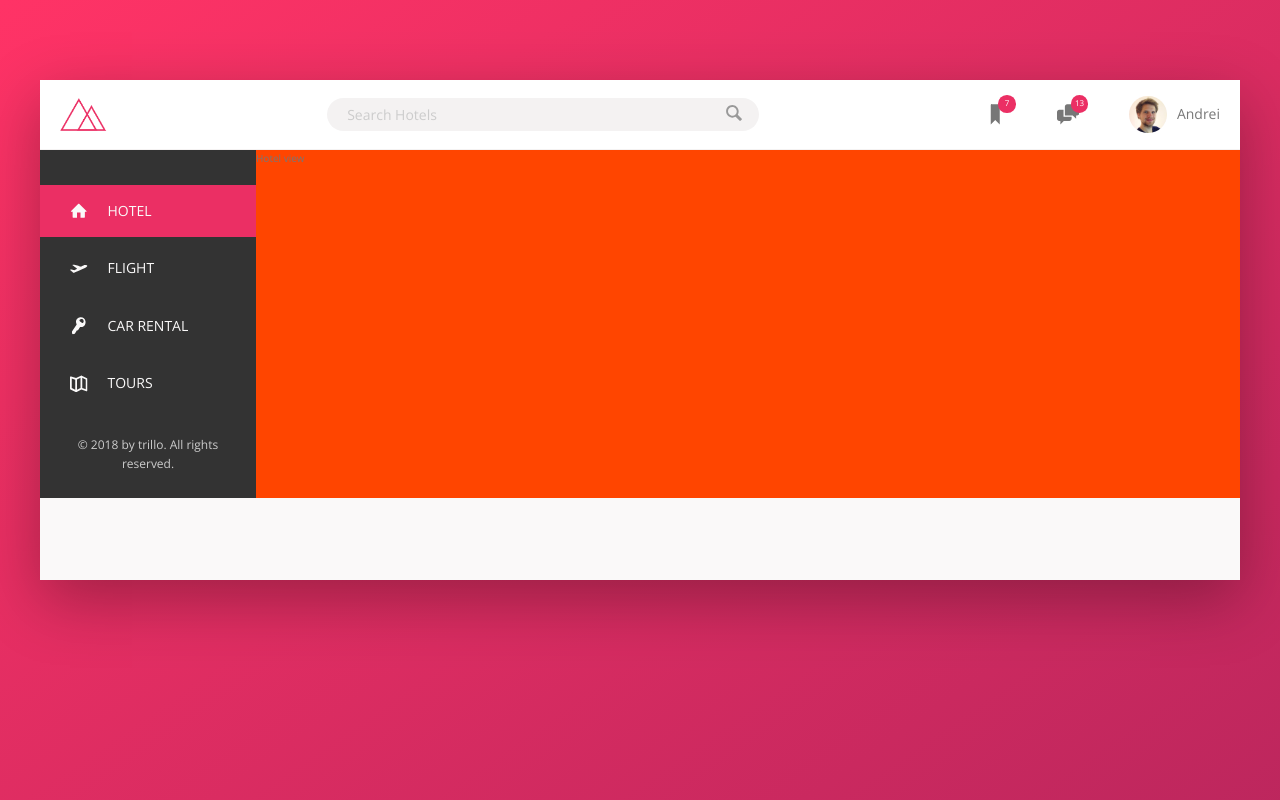
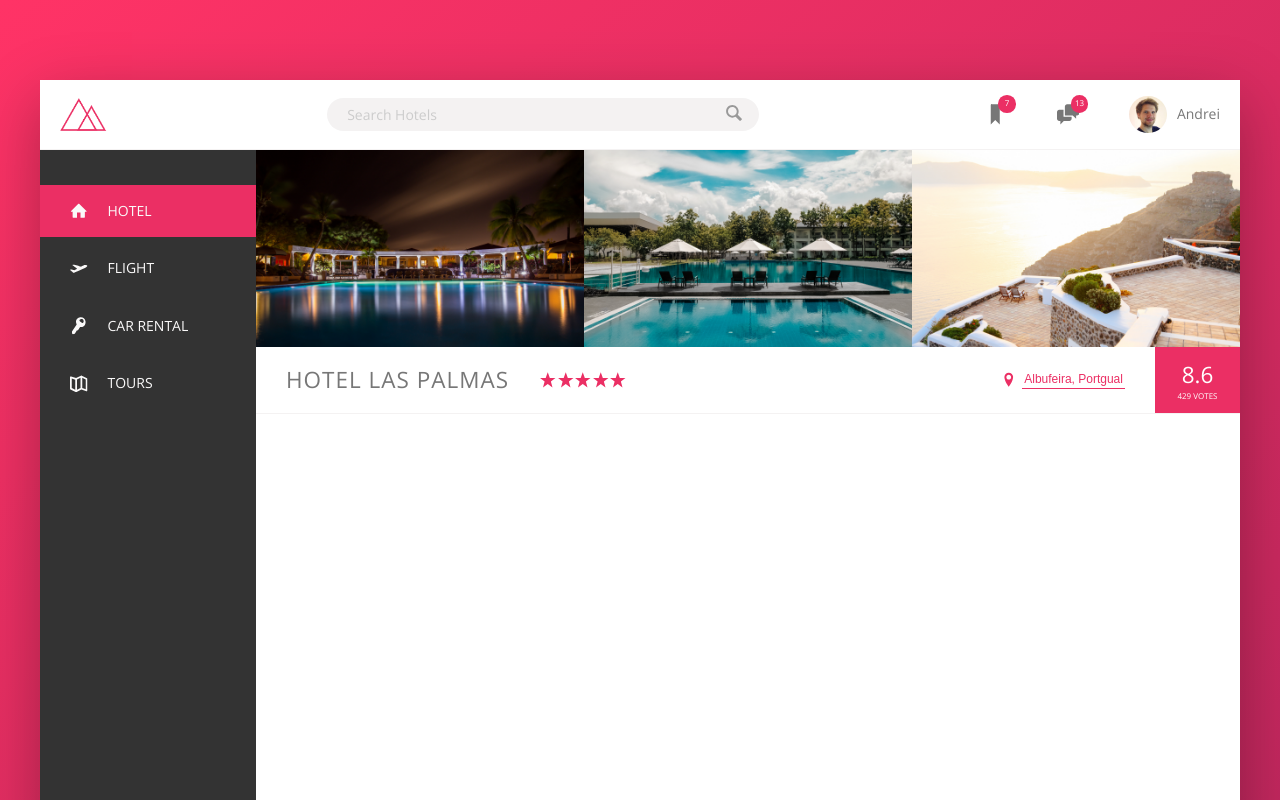
Before and after one commit to akoreh/Trillo, a React (Create React App) app: page / in a window 1280 px wide. Shown: the top 800 px of the page. Built offline with nearby package versions, Linux system fonts and the light colour scheme.

Commit message:
Added new components to the hotelview

```diff
--- a/src/containers/HotelView/HotelView.css
+++ b/src/containers/HotelView/HotelView.css
@@ -1,4 +1,4 @@
 .hotel-view {
   background-color: white;
   flex: 1;
-  background: orangered; }
+  height: 80rem; }
--- a/src/containers/HotelView/HotelView.js
+++ b/src/containers/HotelView/HotelView.js
@@ -1,12 +1,19 @@
 import React from 'react';
 
 import './HotelView.css';
+import Image1 from '../../assets/img/hotel-1.jpg';
+import Image2 from '../../assets/img/hotel-2.jpg';
+import Image3 from '../../assets/img/hotel-3.jpg';
+
+import Gallery from '../../components/Gallery/Gallery';
+import Overview from '../../components/Overview/Overview';
 
 const hotelView = () => {
 
     return (
         <main className="hotel-view">
-            Hotel view
+            <Gallery images={[Image1, Image2, Image3]}/>
+            <Overview />
         </main>
     );
 }
--- a/src/containers/HotelView/HotelView.scss
+++ b/src/containers/HotelView/HotelView.scss
@@ -3,5 +3,5 @@
 .hotel-view {
     background-color: white;
     flex: 1;
-    background: orangered;
+    height: 80rem;
 }
```
